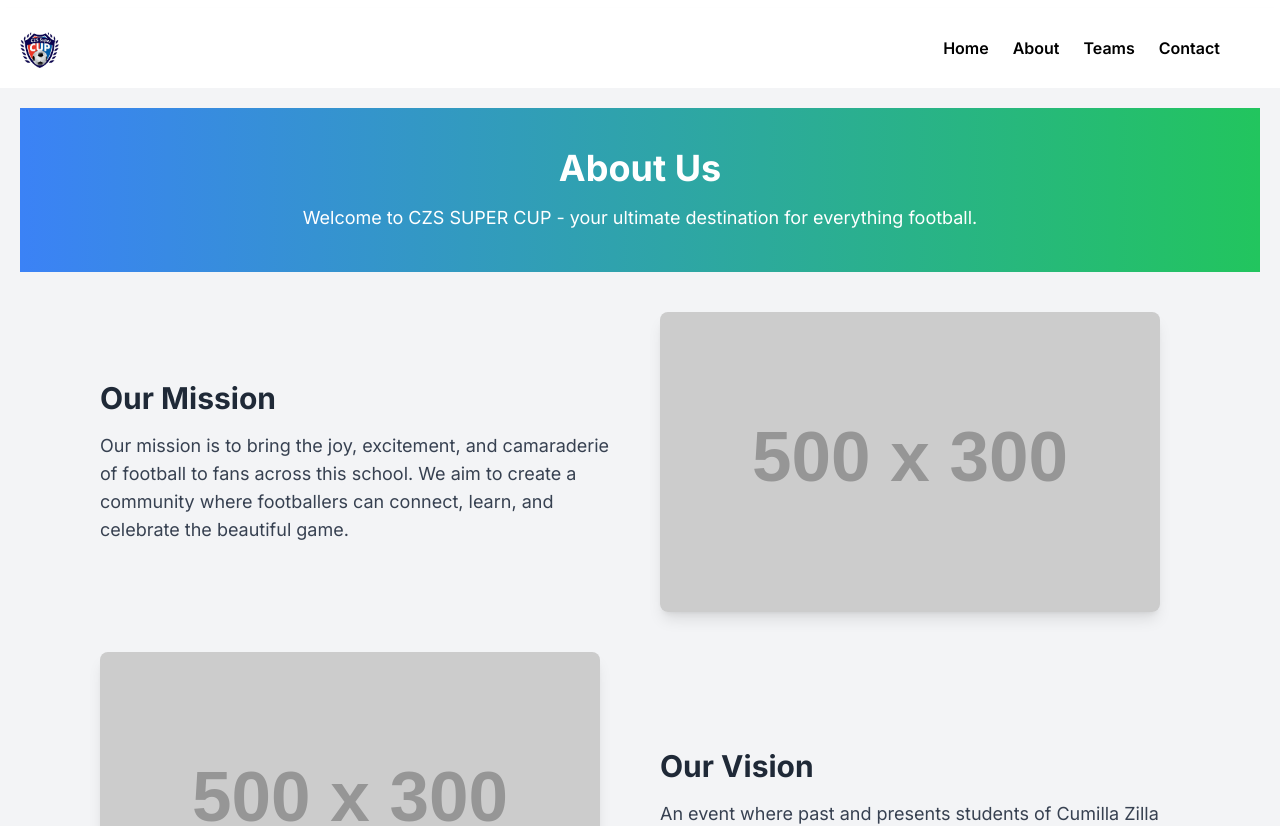
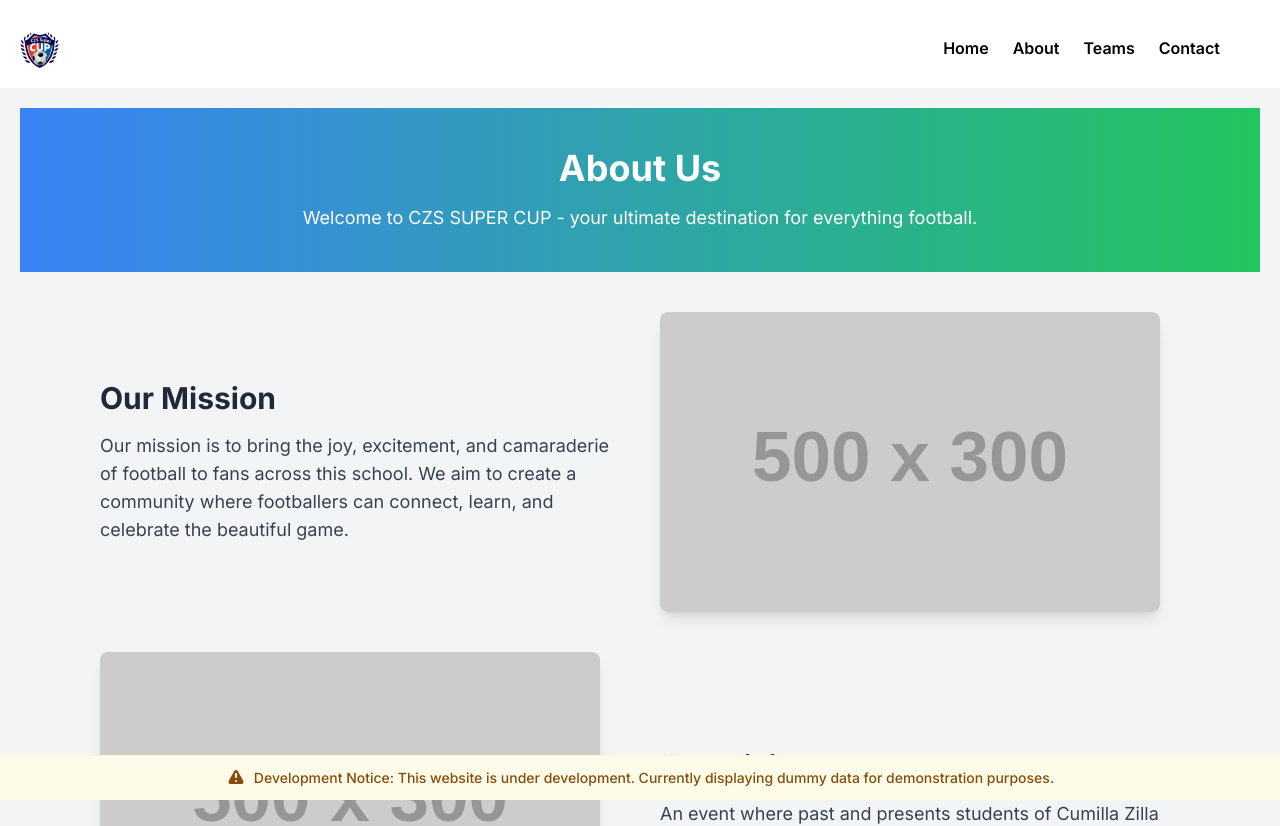
Before and after one commit to chistym17/czs-frontend, a Next.js app: page /about in a window 1280 px wide. Shown: the top 826 px of the page. Built offline with nearby package versions, Linux system fonts and the light colour scheme.

Commit message:
team registration and demo team added

```diff
--- a/package.json
+++ b/package.json
@@ -16,8 +16,11 @@
     "react-icons": "^5.4.0"
   },
   "devDependencies": {
+    "@types/node": "22.10.5",
+    "@types/react": "19.0.4",
     "daisyui": "^4.12.20",
     "postcss": "^8",
-    "tailwindcss": "^3.4.1"
+    "tailwindcss": "^3.4.1",
+    "typescript": "5.7.3"
   }
 }
--- a/src/app/player-card/page.jsx
+++ b/src/app/player-card/page.jsx
@@ -1,6 +1,6 @@
-import Footer from '@/components/Footer';
-import Navbar from '@/components/Navbar';
-import PlayerCard from '@/components/PlayerCard';
+import Footer from '../../components/Footer';
+import Navbar from '../../components/Navbar';
+import PlayerCard from '../../components/PlayerCard';
 
 const PlayerCardPage = () => {
   const playerDetails = {
--- a/src/app/player-details/page.jsx
+++ b/src/app/player-details/page.jsx
@@ -1,6 +1,6 @@
-import Footer from "@/components/Footer";
-import Navbar from "@/components/Navbar";
-import PlayerCard from "@/components/PlayerCard";
+import Footer from "../../components/Footer";
+import Navbar from "../../components/Navbar";
+import PlayerCard from "../../components/PlayerCard";
 
 const PlayerDetailsPage = () => {
   const playerDetails = {
--- a/src/app/register/page.jsx
+++ b/src/app/register/page.jsx
@@ -1,5 +1,5 @@
-import Footer from "@/components/Footer";
-import Navbar from "@/components/Navbar";
+import Footer from "../../components/Footer";
+import Navbar from "../../components/Navbar";
 import Link from "next/link";
 const page = () => {
   return (
@@ -10,7 +10,6 @@
           Team Registration
         </h1>
         <form className="space-y-6 bg-white p-8 rounded-lg shadow-lg">
-          {/* Team Details */}
           <div className="form-control">
             <label className="label font-semibold">
               <span className="label-text">Team Name</span>
@@ -57,7 +56,6 @@
             </div>
           </div>
 
-          {/* Submit Button */}
           <Link href="/register/players">
           <div className="form-control mt-6" >
             <button className="btn btn-primary w-full">Continue to Players Registration</button>
--- /dev/null
+++ b/src/app/team-details/loading.jsx
@@ -0,0 +1,46 @@
+const Loading = () => {
+  return (
+    <div className="min-h-screen bg-white">
+      <div className="h-16 bg-gray-100 animate-pulse"></div>
+
+      <div className="max-w-7xl mx-auto px-4 py-8">
+        <div className="mb-8 space-y-4">
+          <div className="bg-yellow-50 border border-yellow-100 rounded-lg p-4">
+            <div className="flex items-center gap-2 text-yellow-800">
+              <svg
+                xmlns="http://www.w3.org/2000/svg"
+                className="h-5 w-5"
+                viewBox="0 0 20 20"
+                fill="currentColor"
+              >
+                <path
+                  fillRule="evenodd"
+                  d="M8.257 3.099c.765-1.36 2.722-1.36 3.486 0l5.58 9.92c.75 1.334-.213 2.98-1.742 2.98H4.42c-1.53 0-2.493-1.646-1.743-2.98l5.58-9.92zM11 13a1 1 0 11-2 0 1 1 0 012 0zm-1-8a1 1 0 00-1 1v3a1 1 0 002 0V6a1 1 0 00-1-1z"
+                  clipRule="evenodd"
+                />
+              </svg>
+              <p className="text-sm font-medium">
+                Server under development: Data is being fetched. Please wait a few seconds...z
+              </p>
+            </div>
+          </div>
+        </div>
+
+        <div className="bg-gray-100 h-64 rounded-xl animate-pulse mb-8"></div>
+
+        <div className="grid grid-cols-1 md:grid-cols-2 lg:grid-cols-4 gap-6">
+          {[...Array(16)].map((_, index) => (
+            <div
+              key={index}
+              className="bg-gray-100 h-72 rounded-xl animate-pulse"
+            ></div>
+          ))}
+        </div>
+      </div>
+
+      <div className="h-16 bg-gray-100 animate-pulse mt-8"></div>
+    </div>
+  );
+};
+
+export default Loading;
--- a/src/app/team-details/page.jsx
+++ b/src/app/team-details/page.jsx
@@ -1,7 +1,8 @@
 'use client';
-import { useState, useEffect } from "react";
-import Footer from "@/components/Footer";
-import Navbar from "@/components/Navbar";
+import { useState, useEffect, Suspense } from "react";
+import Footer from "../../components/Footer";
+import Navbar from "../../components/Navbar";
+import Loading from './loading';
 
 const TeamDetails = ({ params }) => {
   const [team, setTeam] = useState(null);
@@ -10,7 +11,7 @@
   useEffect(() => {
     const fetchTeamData = async () => {
       try {
-        const response = await fetch(`http://localhost:3001/api/teams`);
+        const response = await fetch(`https://czs-backend.onrender.com/api/teams`);
         const data = await response.json();
         console.log(data.data[0]);
         setTeam(data.data[0]);
@@ -31,7 +32,7 @@
   return (
     <div className="min-h-screen bg-gradient-to-b from-blue-50 to-white">
       <Navbar />
-
+      <Suspense fallback={<Loading />}>
         <div className="max-w-7xl mx-auto px-4 py-8">
           <div className="bg-white rounded-2xl shadow-xl p-8 mb-8">
             <div className="flex flex-col md:flex-row items-center justify-between">
@@ -86,6 +87,7 @@
             ))}
           </div>
         </div>
+      </Suspense>
 
       <div className="bg-yellow-50 border-t border-yellow-100 py-3 px-4 fixed bottom-0 w-full z-50">
         <div className="max-w-7xl mx-auto">
--- a/src/components/Footer.jsx
+++ b/src/components/Footer.jsx
@@ -42,6 +42,36 @@
           <p className=''>© 2025 CFT Inc. All rights reserved.</p>
         </div>
       </div>
+
+
+      <div className="bg-yellow-50 border-t border-yellow-100 py-3 px-4 fixed bottom-0 w-full z-50">
+        <div className="max-w-7xl mx-auto">
+          <div className="flex items-center justify-center gap-2 text-yellow-800">
+            <svg
+              xmlns="http://www.w3.org/2000/svg"
+              className="h-5 w-5"
+              viewBox="0 0 20 20"
+              fill="currentColor"
+            >
+              <path
+                fillRule="evenodd"
+                d="M8.257 3.099c.765-1.36 2.722-1.36 3.486 0l5.58 9.92c.75 1.334-.213 2.98-1.742 2.98H4.42c-1.53 0-2.493-1.646-1.743-2.98l5.58-9.92zM11 13a1 1 0 11-2 0 1 1 0 012 0zm-1-8a1 1 0 00-1 1v3a1 1 0 002 0V6a1 1 0 00-1-1z"
+                clipRule="evenodd"
+              />
+            </svg>
+            <p className="text-sm font-medium">
+              Development Notice: This website is under development. Currently displaying dummy data for demonstration purposes.
+            </p>
+          </div>
+        </div>
+      </div>
+
+
+
+
+
+
+
     </footer>
   );
 };
```
Also changed, not shown: src/app/about/page.jsx (+4 -5 lines), src/app/register/players/page.jsx (+6 -7 lines), tsconfig.json (added, +35 -0 lines), 1 other file (tests, documents, lock files or other folders). Lines whose indentation alone changed are shown as unchanged.
